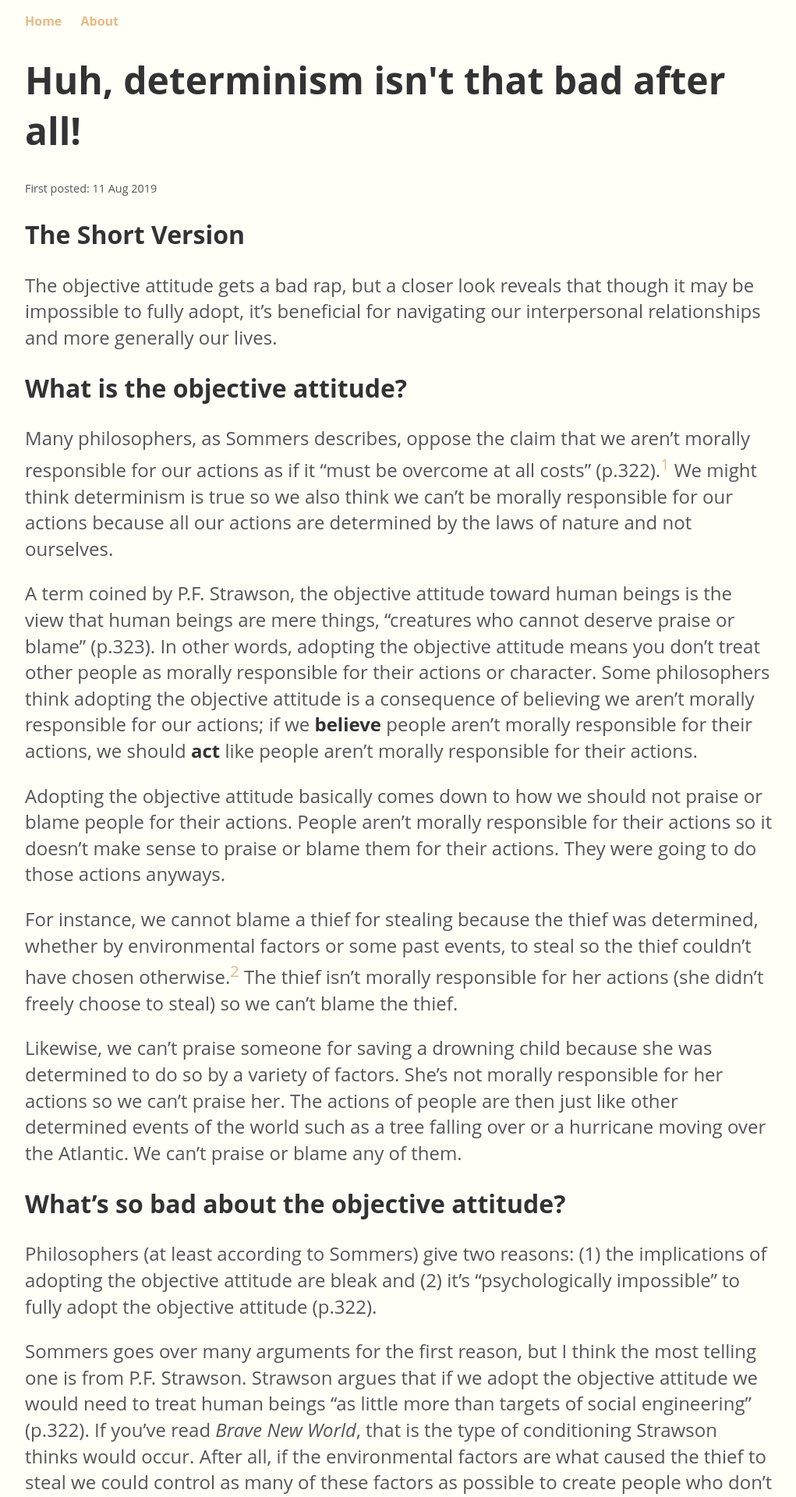
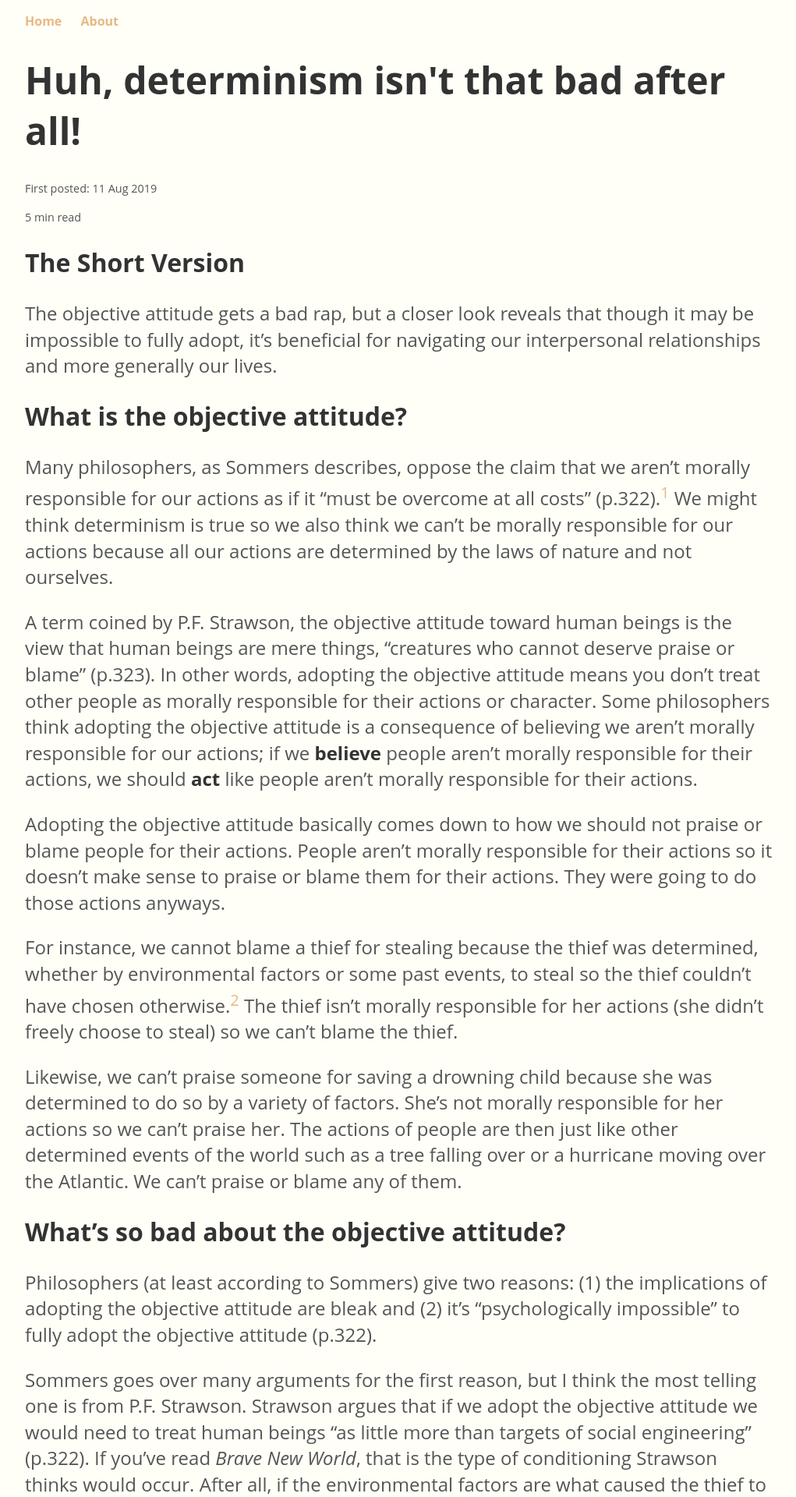
Before and after one commit to wchoi11/notchmess, a Jekyll site: the page built from _posts/2019-08-11-objective-attitude.md, in a window 1280 px wide. Shown: the top 1920 px of the page at 78% size, without its empty margins (128-1149 px from the left). Built offline with Jekyll 4.4.1, drawn with Linux system fonts in a browser that asks for light colours.

Commit message:
Add read time

```diff
--- /dev/null
+++ b/_includes/read_time.html
@@ -0,0 +1,8 @@
+<span class="read-time">
+    {% assign wordCount = content | number_of_words %}
+    {% if wordCount < 250 %}
+        1 min read
+    {% else %}
+        {{ wordCount | divided_by:250 }} min read
+    {% endif %}
+</span>
--- a/_layouts/post.html
+++ b/_layouts/post.html
@@ -2,7 +2,8 @@
 layout: default
 ---
 <h1>{{ page.title }}</h1>
-<p class="meta">First posted: {{ page.date | date_to_string }}</p>
+<p class="meta">First posted: {{ page.date | date_to_string }} </p>
+{% include read_time.html %}
 
 <div class="post">
   {{ content }}
--- a/css/main.css
+++ b/css/main.css
@@ -27,7 +27,8 @@ body {
     max-width: 60em;
     font-size: 16px;
     font-family: 'Open Sans', 'Roboto', 'Helvetica', 'Arial', 'Sans-Serif';
-    background-color: #fffff8
+    background-color: #fffff8;
+    color: #555;
 }
 
 .eq-caption {
@@ -131,8 +132,13 @@ p {
 
 .post-preview {
     border-left: 2px solid #00bfff;
+    /*border-left: 2px solid #964b00;*/
     background: #ececec;
     padding: 1em;
+}
+
+.read-time {
+    font-size: 0.9em;
 }
 
 strong {
--- a/index.html
+++ b/index.html
@@ -10,10 +10,10 @@ title: Not Chmess
 
   {% for post in site.posts %}
     <li>
-        <span>{{ post.date | date_to_string }}</span> »
-<!--        Guillemet »«-->
-        <a class="post-title" href="{{ post.url | prepend: site.baseurl}}" title="{{ post.title }}">{{ post.title }}</a>
         <div class="post-preview">
+            <span>{{ post.date | date_to_string }}</span> »
+            <!--        Guillemet »«-->
+            <a class="post-title" href="{{ post.url | prepend: site.baseurl}}" title="{{ post.title }}">{{ post.title }}</a>
             <p>{{ post.excerpt }}</p>
             {% if post.excerpt != post.content %}
             <a href="{{ site.baseurl }}{{ post.url }}#anchor">Read more</a>
```
